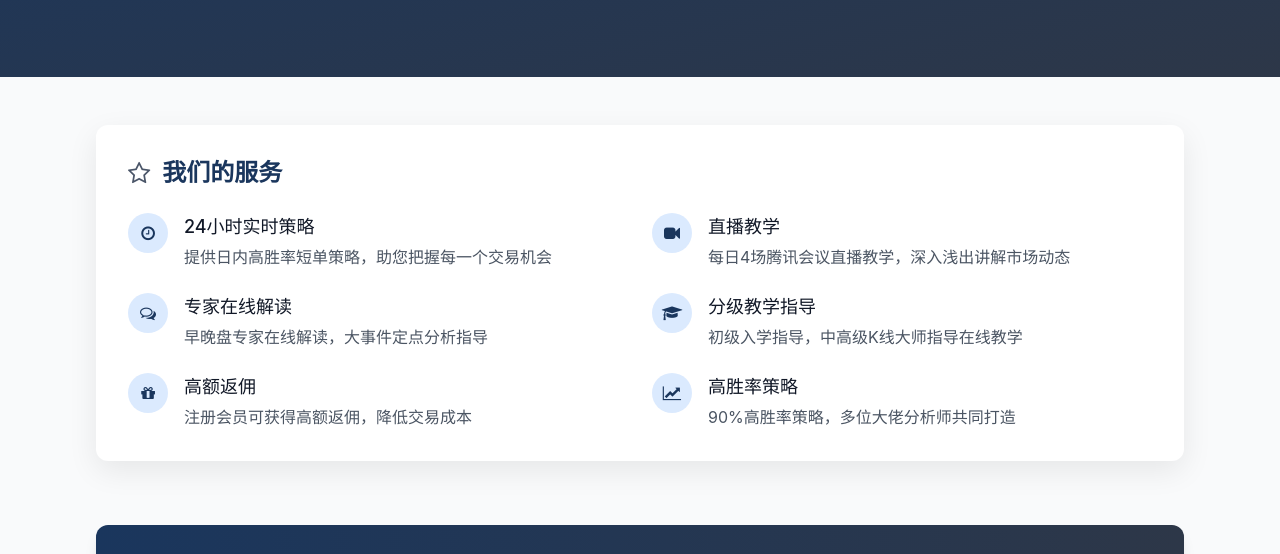
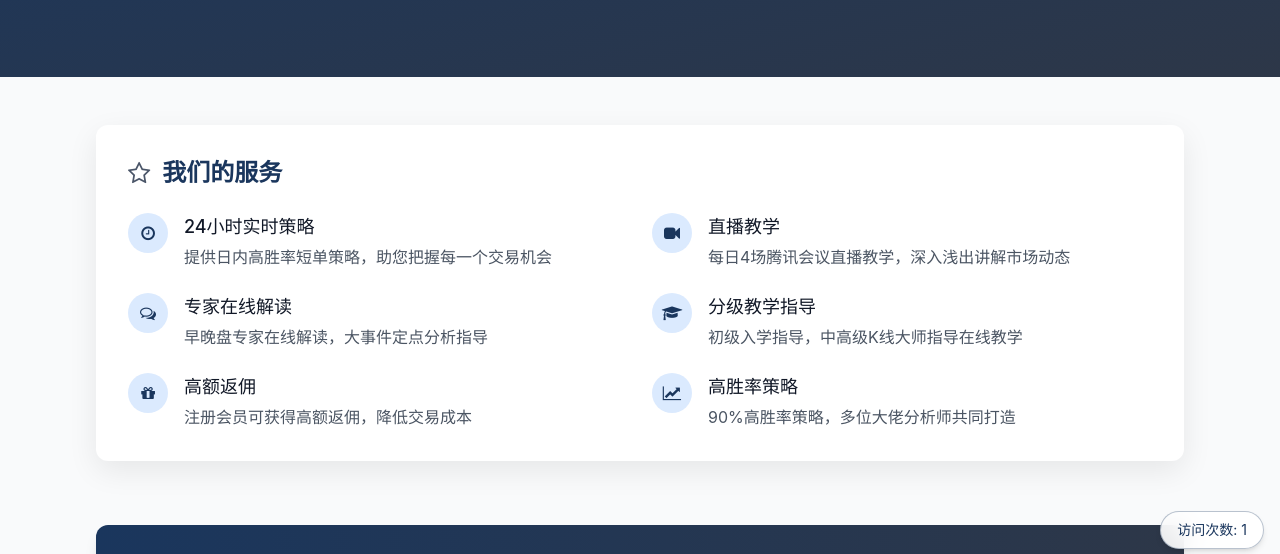
Before and after one commit to jingniaodd/qingguo, a plain HTML site: page index.html in a window 1280 px wide. Shown: the part 235-789 px from the top of the page. Drawn offline with nearby package versions, Linux system fonts and the light colour scheme.

Commit message:
Update index.html

```diff
--- a/index.html
+++ b/index.html
@@ -3,6 +3,14 @@
 <head>
     <meta charset="UTF-8">
     <meta name="viewport" content="width=device-width, initial-scale=1.0">
+    <!-- Google Analytics -->
+    <script async src="https://www.googletagmanager.com/gtag/js?id=G-XXXXXXXXXX"></script>
+    <script>
+      window.dataLayer = window.dataLayer || [];
+      function gtag(){dataLayer.push(arguments);}
+      gtag('js', new Date());
+      gtag('config', 'G-XXXXXXXXXX');
+    </script>
     <title>欢迎加入青果俱乐部</title>
     <!-- Tailwind CSS -->
     <script src="https://cdn.tailwindcss.com"></script>
@@ -296,6 +304,11 @@
 
 
 
+    <!-- 访问计数器 -->
+    <div id="visitor-counter" class="fixed bottom-4 right-4 bg-white/90 backdrop-blur-md px-4 py-2 rounded-full text-sm text-primary border border-primary/30 shadow-md z-40">
+        访问次数: <span id="visit-count">0</span>
+    </div>
+
     <!-- 页脚 -->
     <footer class="bg-gray-800 text-white py-12">
         <div class="max-w-6xl mx-auto px-4 sm:px-6 lg:px-8">
@@ -408,6 +421,28 @@
                     button.appendChild(circle);
                 });
             });
+
+            // 本地访问计数器
+            (function() {
+                // 获取当前访问次数
+                let count = localStorage.getItem('visitorCount') || 0;
+                count = parseInt(count) + 1;
+                localStorage.setItem('visitorCount', count);
+
+                // 更新显示
+                document.getElementById('visit-count').textContent = count.toLocaleString();
+
+                // 显示计数器动画
+                const counter = document.getElementById('visitor-counter');
+                counter.style.opacity = '0';
+                counter.style.transform = 'translateY(20px)';
+                counter.style.transition = 'opacity 0.5s ease, transform 0.5s ease';
+
+                setTimeout(() => {
+                    counter.style.opacity = '1';
+                    counter.style.transform = 'translateY(0)';
+                }, 1000);
+            })();
         });
     </script>
 
```
